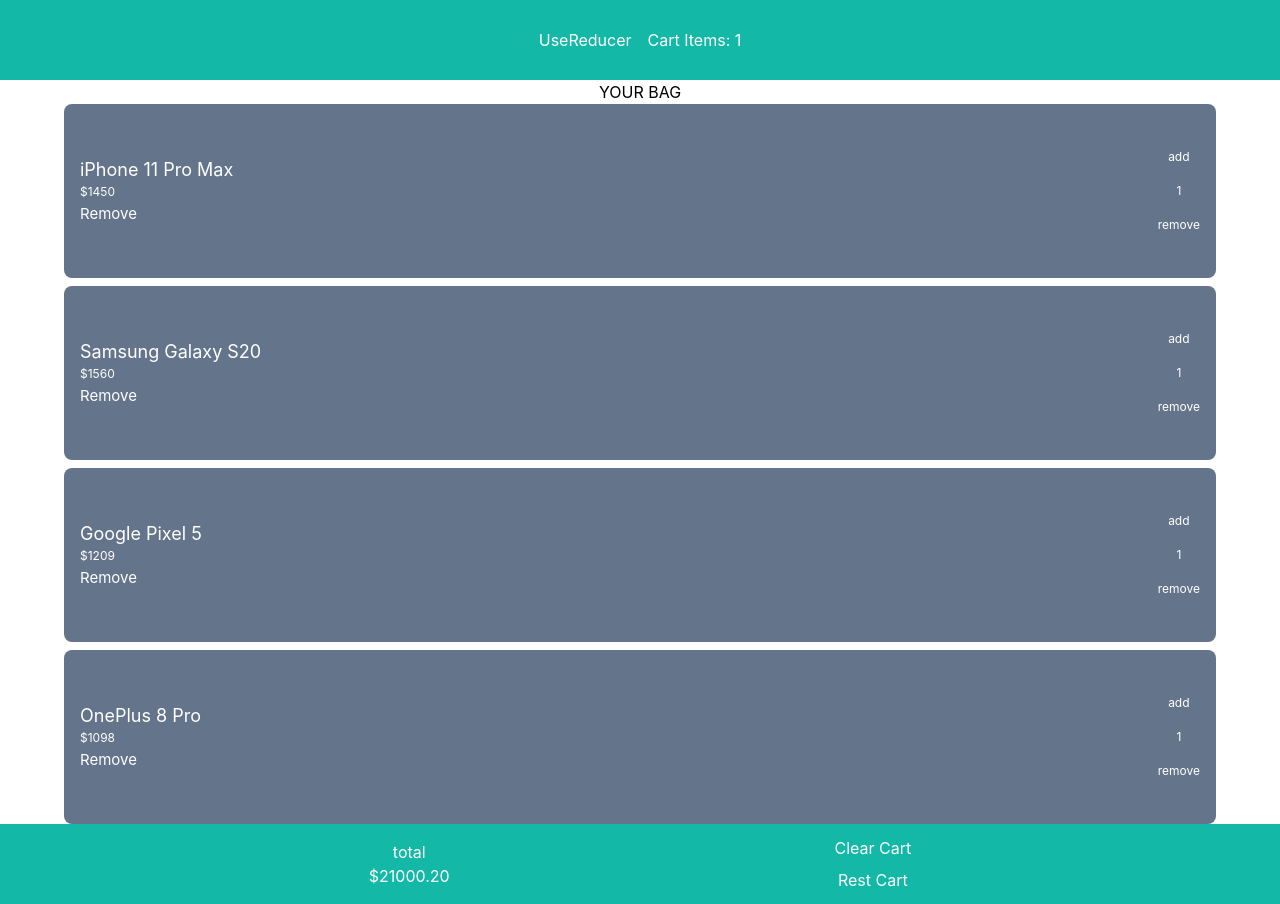
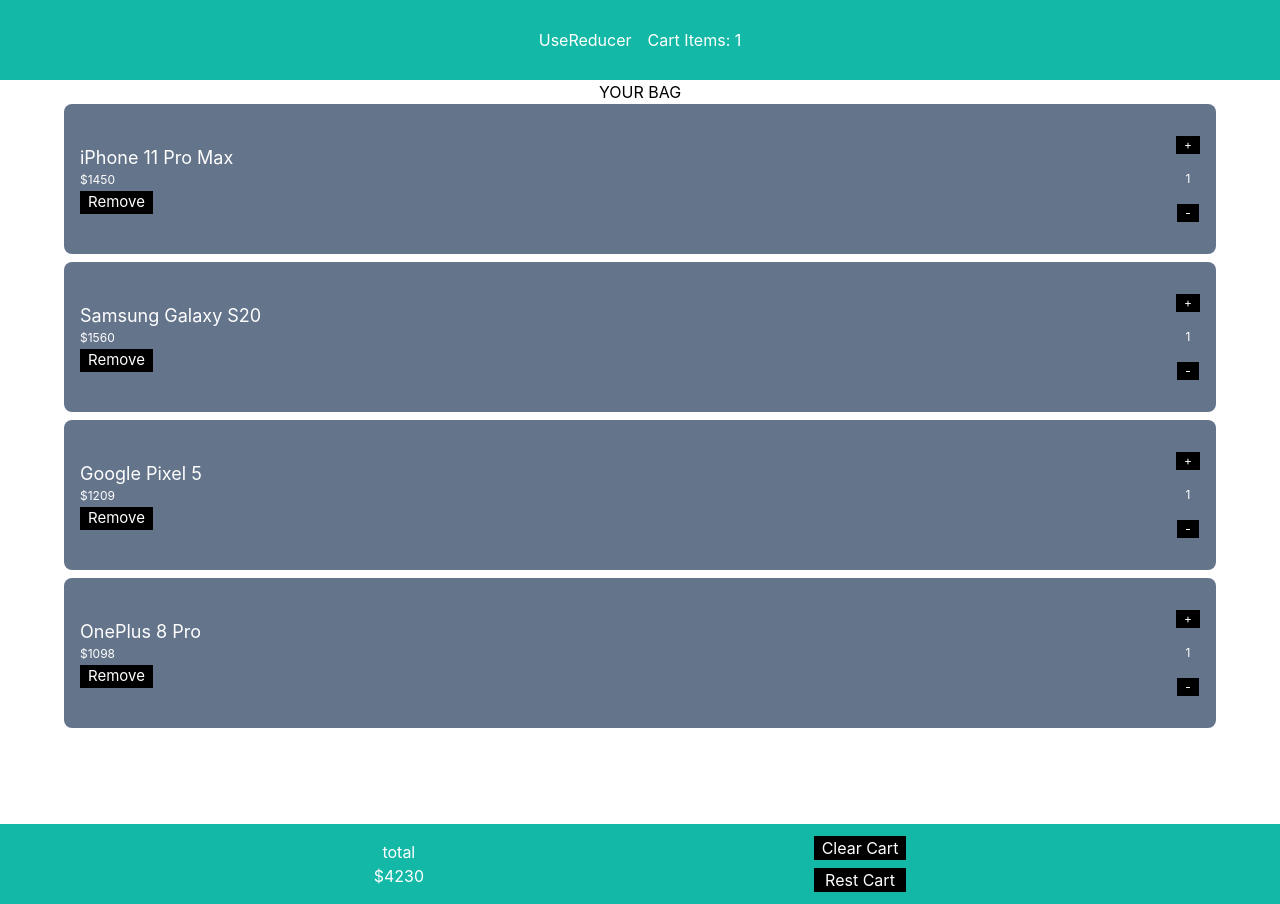
Before and after one commit to Ameer2000Mzori/Cart-UseReducer-React, a React (Create React App) app: page / in a window 1280 px wide. Built offline with nearby package versions, Linux system fonts and the light colour scheme.

Commit message:
added more logic like resting the list and removing all the list

```diff
--- a/src/component/Cart.jsx
+++ b/src/component/Cart.jsx
@@ -4,6 +4,12 @@
 const reducer = (state, action) => {
   if (action.type === 'REMOVE_ITEM') {
     return state.filter((item) => item.id !== action.payload.id)
+  }
+  if (action.type === 'CLEAR_LIST') {
+    return []
+  }
+  if (action.type === 'REST_LIST') {
+    return phonesList
   }
 }
 
@@ -12,8 +18,18 @@
 
   const [state, dispatch] = useReducer(reducer, dataList)
 
+  // removing item from lsit
   const removeItem = (id) => {
     dispatch({ type: 'REMOVE_ITEM', payload: { id } })
+  }
+  // clearing list
+  const ClearList = () => {
+    dispatch({ type: 'CLEAR_LIST' })
+  }
+
+  // resting the list
+  const restList = () => {
+    dispatch({ type: 'REST_LIST' })
   }
 
   return (
@@ -25,11 +41,11 @@
       <div>
         <div className="flex flex-col text-center items-center justify-center">
           <h1>YOUR BAG</h1>
-          <div className="w-[90vw] h-[90vh] flex flex-col items-center gap-2 text-center">
+          <div className="w-[90vw] h-[90vh] flex flex-col items-center gap-2 text-center overflow-auto">
             {state.map((item, index) => (
               <div
                 key={index}
-                className="flex-row flex w-[100%] h-[200px] bg-slate-500 text-center items-center justify-between p-4 rounded-lg"
+                className="flex-row flex w-[100%] h-[150px] bg-slate-500 text-center items-center justify-between p-4 rounded-lg"
               >
                 <div className="text-start text-white">
                   <h1 className="text-[18px]">{item.name}</h1>
@@ -38,16 +54,16 @@
                     onClick={() => {
                       removeItem(item.id)
                     }}
-                    className="text-[15px]"
+                    className="text-[15px] bg-black pr-2 pl-2"
                   >
                     Remove
                   </button>
                 </div>
 
                 <div className="text-white text-[12px] gap-4 h-[100%] flex flex-col text-center items-center justify-center">
-                  <button>add </button>
+                  <button className="bg-black pr-2 pl-2">+</button>
                   <h2>{item.amount}</h2>
-                  <button>remove</button>
+                  <button className="bg-black pr-2 pl-2">-</button>
                 </div>
               </div>
             ))}
@@ -57,11 +73,15 @@
       <footer className="w-[100%] h-[10vh] flex flex-row text-center items-center justify-evenly gap-4 bg-teal-500 text-white">
         <div>
           <h1>total</h1>
-          <h2>$21000.20</h2>
+          <h2>$4230</h2>
         </div>
         <div className="flex flex-col gap-2">
-          <button>Clear Cart</button>
-          <button>Rest Cart</button>
+          <button onClick={ClearList} className="bg-black pr-2 pl-2">
+            Clear Cart
+          </button>
+          <button onClick={restList} className="bg-black pr-2 pl-2">
+            Rest Cart
+          </button>
         </div>
       </footer>
     </>
```
